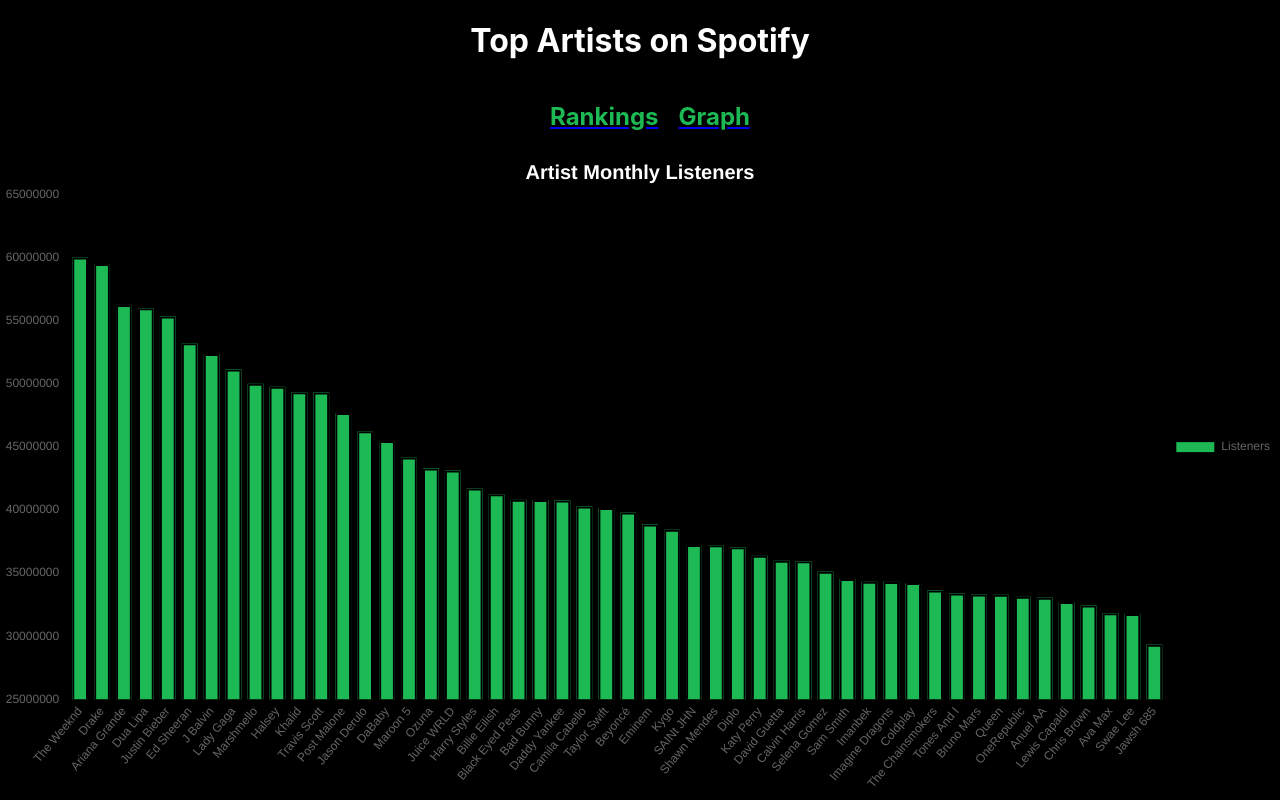
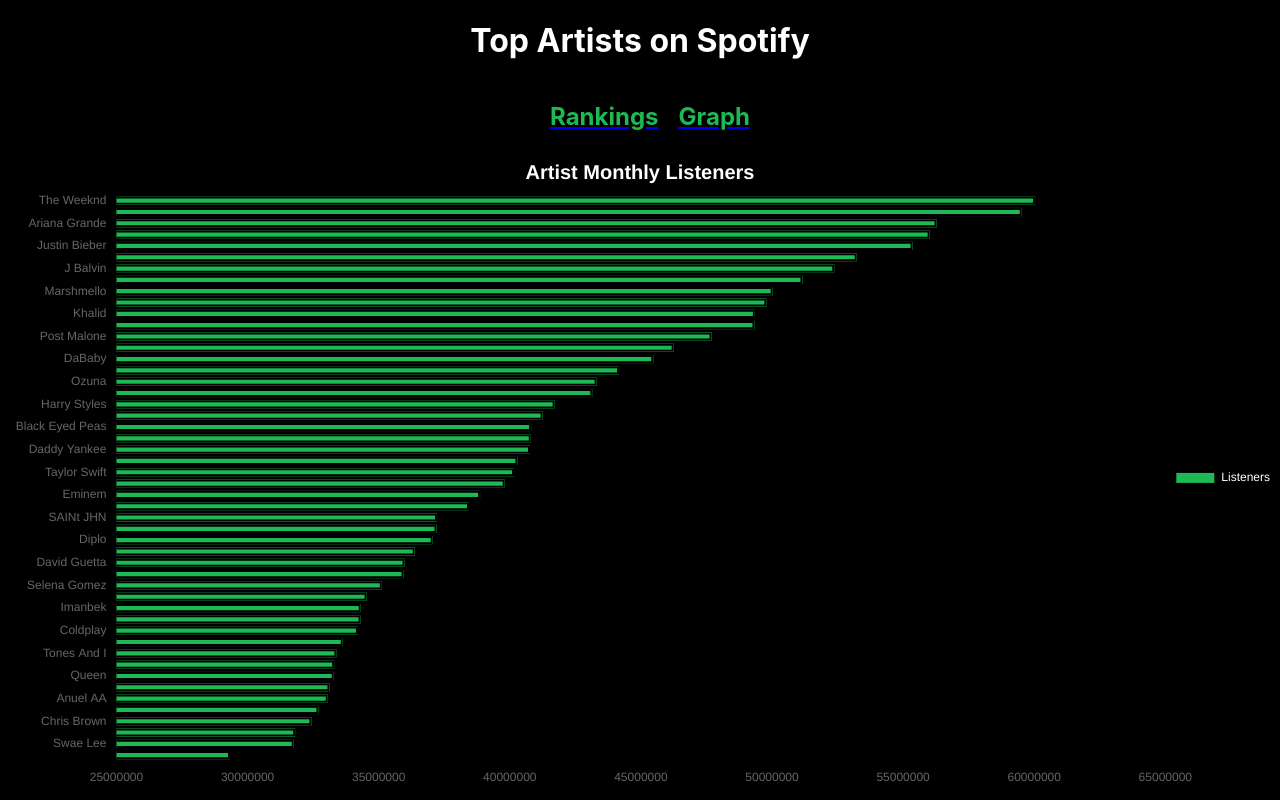
Before and after one commit to Justin200/SpotifyFrontend, a React (Create React App) app: page /graph in a window 1280 px wide. Built offline with nearby package versions, Linux system fonts and the light colour scheme.

Commit message:
made bar graph horizontal

```diff
--- a/src/posts/Graph.js
+++ b/src/posts/Graph.js
@@ -1,6 +1,6 @@
 import React, { Component } from 'react';
 import '../App'
-import {Bar} from 'react-chartjs-2';
+import {HorizontalBar} from 'react-chartjs-2';
 import ListenerData from '../data/sorted.json';
 
 var artistList=[];
@@ -40,7 +40,7 @@
     render(){
         return (
             <div>
-              <Bar
+              <HorizontalBar
                 data={state}
                 options={{
                   title:{
@@ -52,7 +52,10 @@
                   legend:{
                     display:true,
                     position:'right',
-                    fontColor: "white"
+                    labels: {
+                      // This more specific font property overrides the global property
+                      fontColor: 'white'
+                    }
                   }
                 }}
               />
```
